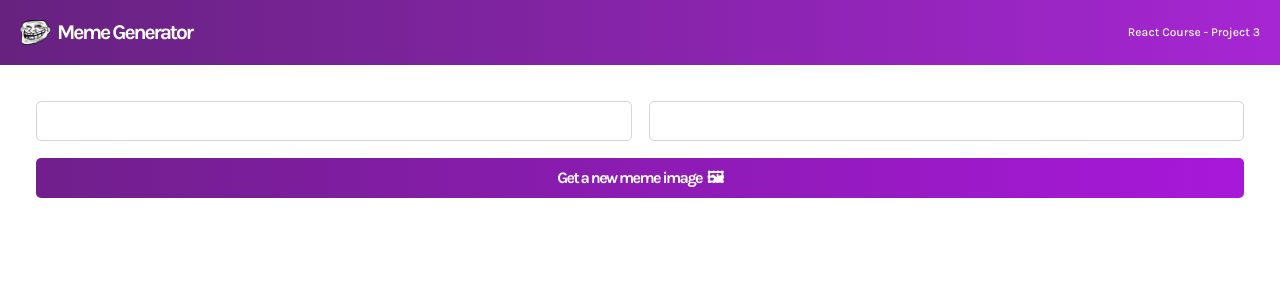
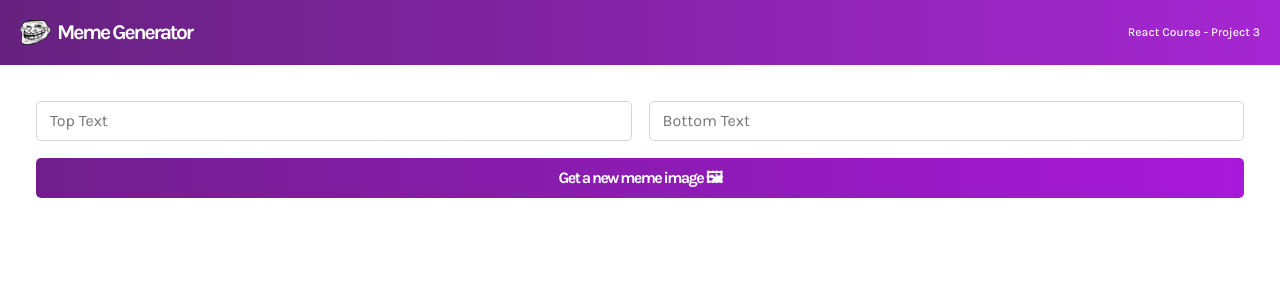
Before and after one commit to bycarlosgamez/react, a React app in the folder meme-generator/: page / in a window 1280 px wide. Shown: the top 300 px of the page. Built offline with nearby package versions, Linux system fonts and the light colour scheme.

Commit message:
added state and get meme function to display image

```diff
--- a/meme-generator/components/Meme.js
+++ b/meme-generator/components/Meme.js
@@ -1,17 +1,34 @@
 import React from 'react';
+import memesData from '../memesData.js';
 
 export default function Meme() {
+  const [memeImage, setMemeImage] = React.useState('');
+
+  function getMeme() {
+    const memes = memesData.data.memes;
+    const random = Math.floor(Math.random() * memes.length);
+    const { url } = memes[random];
+    setMemeImage(url);
+  }
+
   return (
     <main className='main'>
-      <form className='form'>
-        <input className='form--input__text' type='text' />
-        <input className='form--input__text' type='text' />
+      <div className='form'>
         <input
-          className='form--input__btn'
-          type='submit'
-          value='Get a new meme image  🖼'
+          className='form--input__text'
+          type='text'
+          placeholder='Top Text'
         />
-      </form>
+        <input
+          className='form--input__text'
+          type='text'
+          placeholder='Bottom Text'
+        />
+        <button onClick={getMeme} className='form--input__btn'>
+          Get a new meme image 🖼
+        </button>
+      </div>
+      <img src={memeImage} className='meme--image' />
     </main>
   );
 }
```
